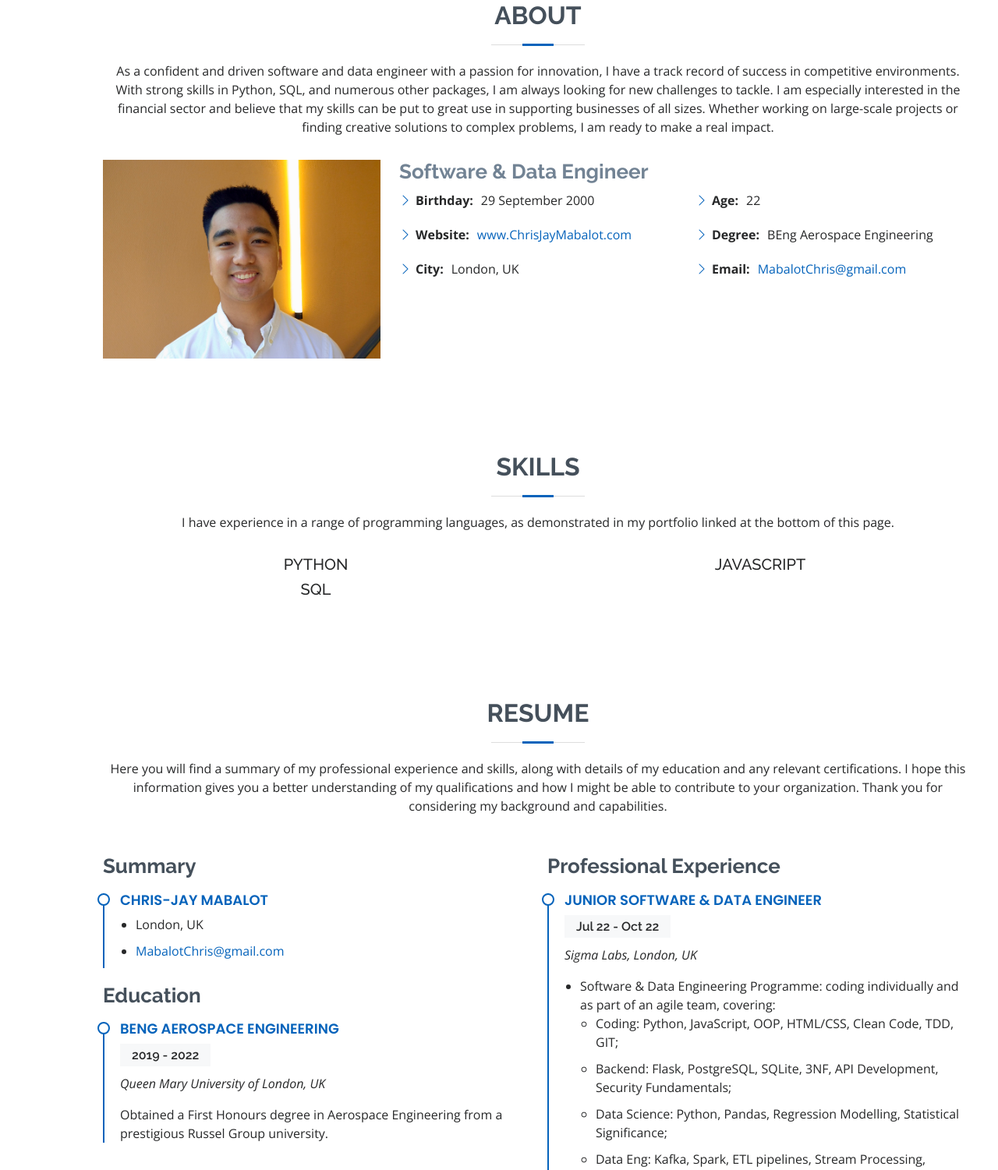
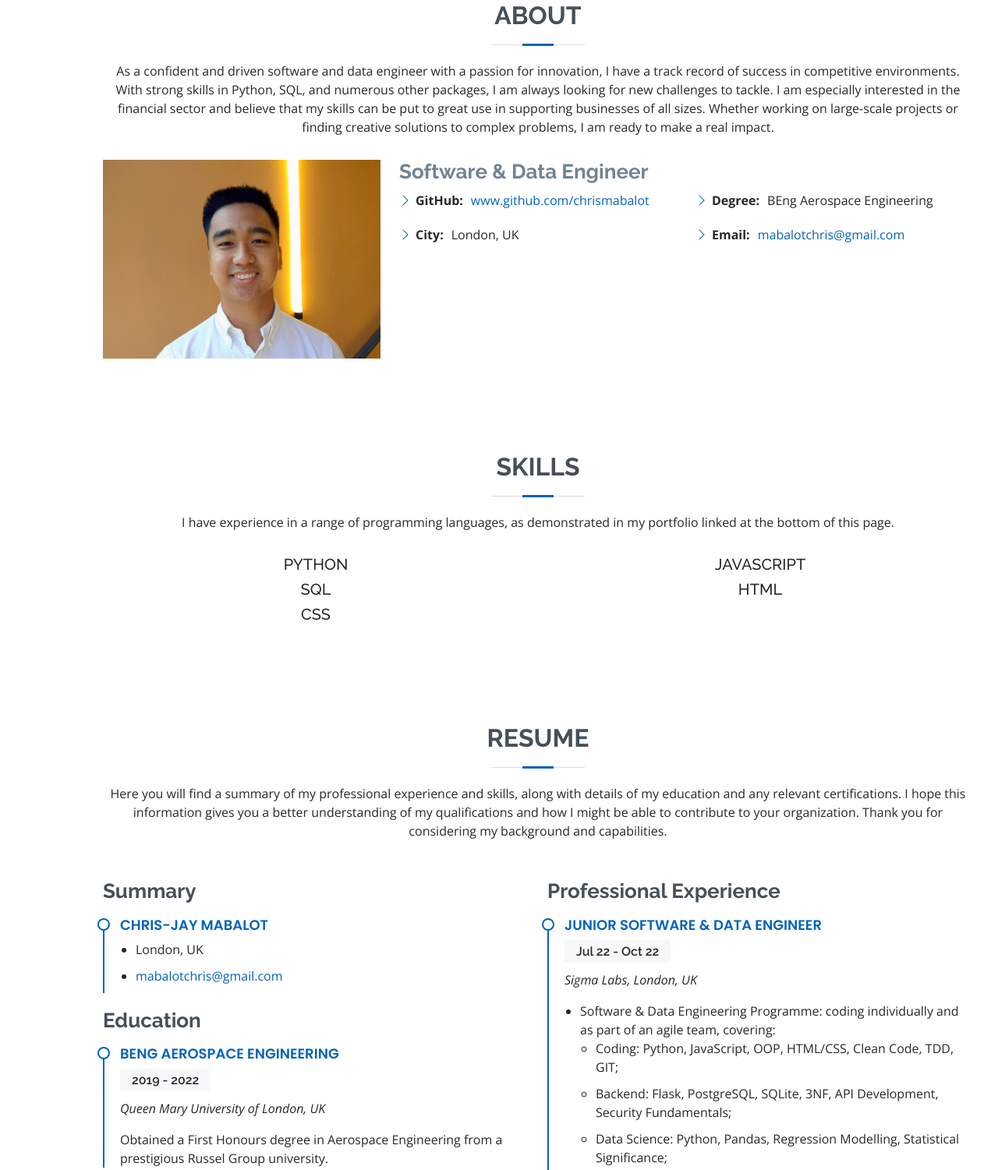
Before and after one commit to ChrisMabalot/django-website, a Django app: page / in a window 1280 px wide. Shown: the part 859-2360 px from the top of the page at 78% size. Run offline with Django 4.2, Linux system fonts and the light colour scheme; some libraries are stand-ins or nearby versions.

Commit message:
Updates to content

```diff
--- a/portfolio/templates/index.html
+++ b/portfolio/templates/index.html
@@ -32,16 +32,14 @@
             <div class="row">
               <div class="col-lg-6">
                 <ul>
-                  <li><i class="bi bi-chevron-right"></i> <strong>Birthday:</strong> <span>29 September 2000</span></li>
-                  <li><i class="bi bi-chevron-right"></i> <strong>Website:</strong> <span><a href="https://www.chrisjaymabalot.com">www.ChrisJayMabalot.com</a></span></li>
+                  <li><i class="bi bi-chevron-right"></i> <strong>GitHub:</strong> <span><a href="https://github.com/ChrisMabalot">www.github.com/chrismabalot</a></span></li>
                   <li><i class="bi bi-chevron-right"></i> <strong>City:</strong> <span>London, UK</span></li>
                 </ul>
               </div>
               <div class="col-lg-6">
                 <ul>
-                  <li><i class="bi bi-chevron-right"></i> <strong>Age:</strong> <span>22</span></li>
                   <li><i class="bi bi-chevron-right"></i> <strong>Degree:</strong> <span>BEng Aerospace Engineering</span></li>
-                  <li><i class="bi bi-chevron-right"></i> <strong>Email:</strong> <span><a href="mailto:mabalotchris@gmail.com">MabalotChris@gmail.com</a></span></li>
+                  <li><i class="bi bi-chevron-right"></i> <strong>Email:</strong> <span><a href="mailto:mabalotchris@gmail.com">mabalotchris@gmail.com</a></span></li>
                 </ul>
               </div>
             </div>
@@ -66,9 +64,11 @@
           <div class="col-lg-6">
             <h5 align="center">PYTHON</h5>
             <h5 align="center">SQL</h5>
+            <h5 align="center">CSS</h5>
           </div>
           <div class="col-lg-6">
             <h5 align="center">JAVASCRIPT</h5>
+            <h5 align="center">HTML</h5>
           </div>
         </div>
       </div>
@@ -91,7 +91,7 @@
               <!-- <p><em>Personal Description...</em></p> -->
               <ul>
                 <li>London, UK</li>
-                <li><a href="mailto:mabalotchris@gmail.com">MabalotChris@gmail.com</a></li>
+                <li><a href="mailto:mabalotchris@gmail.com">mabalotchris@gmail.com</a></li>
               </ul>
             </div>
 
```
